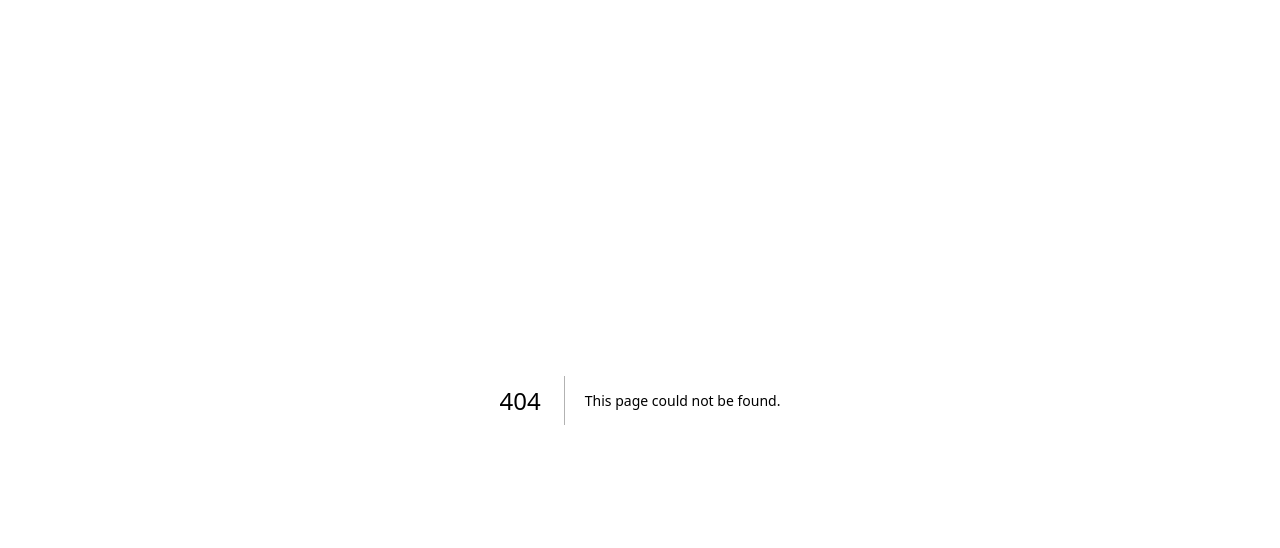
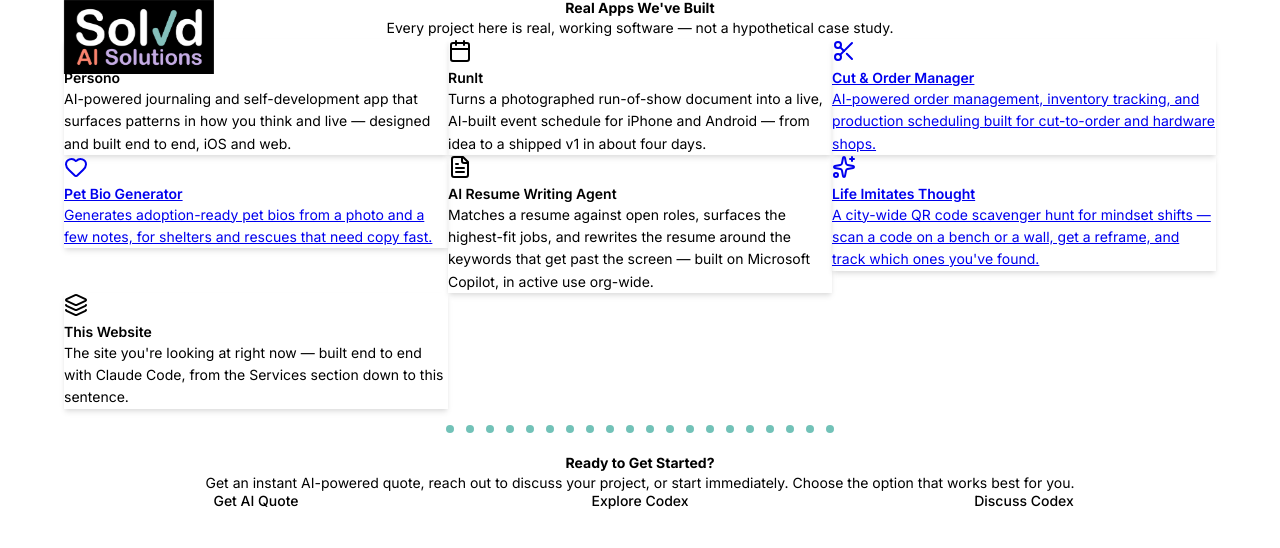
Before and after one commit to solvd-ai-solutions/solv-solutions-site, a Next.js app: page /work in a window 1280 px wide. Before the commit this address had no page. Shown: the top 548 px of the page. Built offline with nearby package versions, Linux system fonts and the light colour scheme.

Commit message:
feat: add /work portfolio index page

```diff
--- /dev/null
+++ b/pages/work.tsx
@@ -0,0 +1,82 @@
+import Head from 'next/head';
+import { Navigation } from '../components/Navigation';
+import { ContactSection } from '../components/ContactSection';
+import { SectionDivider } from '../components/SectionDivider';
+import { OutlineCard, OutlineCardContent } from '../components/ui/outline-card';
+import { projects, ICON_BOX_CLASSES } from '../lib/projects';
+
+export default function Work() {
+  return (
+    <>
+      <Head>
+        <title>Work — Solvd AI Solutions</title>
+        <meta
+          name='description'
+          content='Real AI apps built by Solvd AI Solutions — journaling tools, event schedulers, business demos, and more.'
+        />
+      </Head>
+      <Navigation />
+      <section className='pt-32 pb-16 px-6'>
+        <div className='container mx-auto max-w-6xl'>
+          <div className='text-center mb-12'>
+            <h1 className='text-4xl md:text-5xl font-bold text-black mb-4'>
+              Real Apps We&apos;ve Built
+            </h1>
+            <p className='text-xl text-black max-w-3xl mx-auto leading-relaxed'>
+              Every project here is real, working software — not a hypothetical
+              case study.
+            </p>
+          </div>
+
+          <div className='grid md:grid-cols-2 lg:grid-cols-3 gap-6'>
+            {projects.map(project => {
+              const Icon = project.icon;
+              const card = (
+                <OutlineCard hover accentColor={project.color}>
+                  <OutlineCardContent className='p-6 h-full flex flex-col'>
+                    <div
+                      className={`${ICON_BOX_CLASSES[project.color]} rounded-lg p-3 w-fit mb-4`}
+                      style={{
+                        outline: `2px solid var(--color-${project.color})`,
+                        outlineOffset: '0',
+                      }}
+                    >
+                      <Icon className='w-6 h-6 text-white' />
+                    </div>
+                    <h3 className='text-xl font-semibold text-black mb-2'>
+                      {project.name}
+                    </h3>
+                    <p className='text-base text-black leading-relaxed'>
+                      {project.tagline}
+                    </p>
+                  </OutlineCardContent>
+                </OutlineCard>
+              );
+
+              if (!project.externalUrl) {
+                return <div key={project.slug}>{card}</div>;
+              }
+
+              const isExternal = project.externalUrl.startsWith('http');
+              return (
+                <a
+                  key={project.slug}
+                  href={project.externalUrl}
+                  target={isExternal ? '_blank' : undefined}
+                  rel={isExternal ? 'noopener noreferrer' : undefined}
+                  className='block'
+                >
+                  {card}
+                </a>
+              );
+            })}
+          </div>
+        </div>
+      </section>
+
+      <SectionDivider pattern='dots' color='mint' />
+
+      <ContactSection />
+    </>
+  );
+}
```
Also changed, not shown: 1 other file (tests, documents, lock files or other folders).
